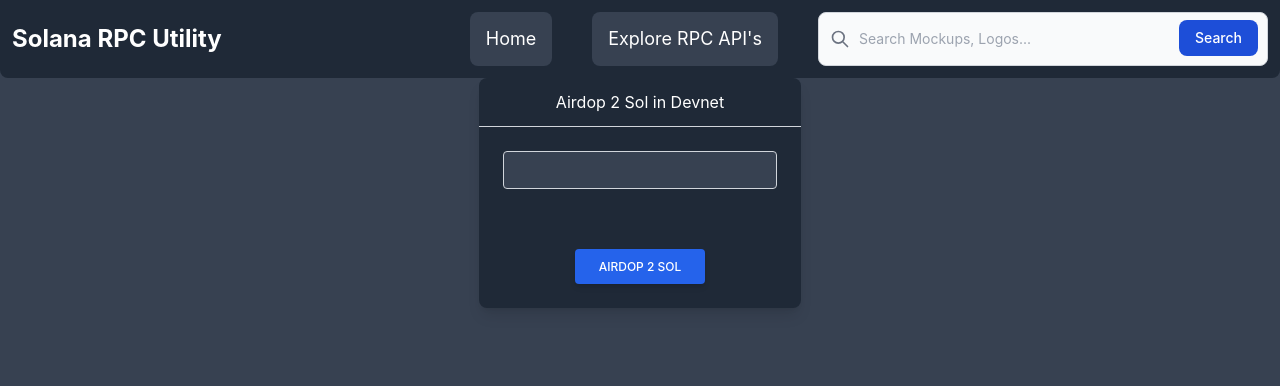
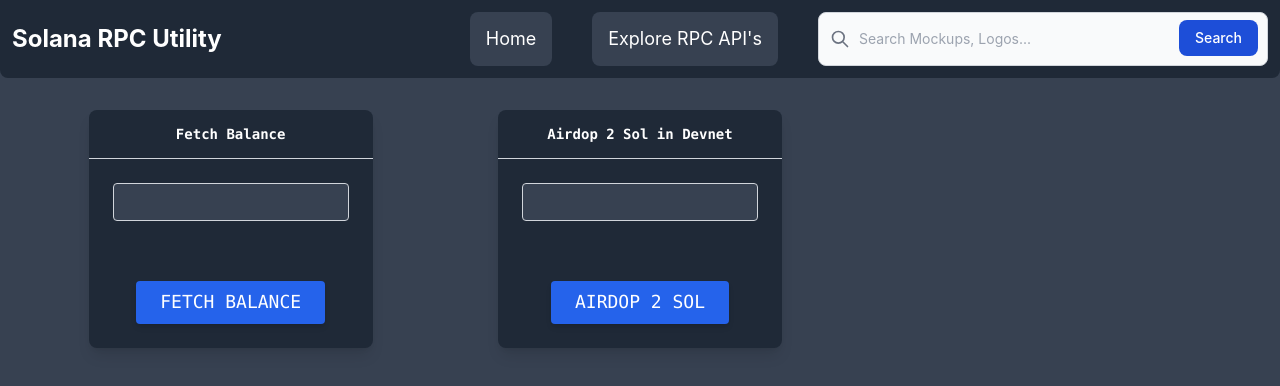
Before and after one commit to yogeshsingh2672000/solana-utility-functions, a React (Create React App) app: page / in a window 1280 px wide. Shown: the top 386 px of the page. Built offline with nearby package versions, Linux system fonts and the light colour scheme; what @solana/web3.js would draw is missing.

Commit message:
refactored

```diff
--- a/src/App.tsx
+++ b/src/App.tsx
@@ -3,14 +3,14 @@
 import NavBar from './Components/NavBar/NavBar';
 import AirdropSol from './Components/Utilities/AirdropSol/AirdropDevnet';
 import GetBalance from './Components/Utilities/GetBalance/GetBalance';
+import Utilities from './Components/Utilities/Utilities';
 
 function App() {
 
   return (
     <div className="App">
       <NavBar />
-      {/* <GetBalance /> */}
-      <AirdropSol />
+      <Utilities />
     </div>
   );
 }
--- a/src/Components/Utilities/AirdropSol/AirdropDevnet.tsx
+++ b/src/Components/Utilities/AirdropSol/AirdropDevnet.tsx
@@ -29,15 +29,15 @@
     return (
         <>
             <div className="flex justify-center">
-                <div className="block rounded-lg shadow-lg bg-[#1F2937] max-w-sm text-center">
+                <div className="block rounded-lg shadow-lg bg-[#1F2937] text-center">
                     <div className="py-3 px-6 border-b border-gray-300 text-white">
                         Airdop 2 Sol in Devnet
                     </div>
                     <div className="p-6">
-                        <input type="text" onChange={handleChange} value={walletAddress} className="w-full bg-[#374151] rounded form-control block w-full px-3 py-1.5 mb-3 text-base font-normal text-white bg-clip-padding border border-solid border-gray-300 rounded transition ease-in-out m-0 focus:border-blue-600 focus:outline-none" />
+                        <input type="text" onChange={handleChange} value={walletAddress} className="w-[300px] bg-[#374151] rounded form-control block w-full px-3 py-1.5 mb-3 text-base font-normal text-white bg-clip-padding border border-solid border-gray-300 rounded transition ease-in-out m-0 focus:border-blue-600 focus:outline-none" />
                     </div>
                     <div className="p-6">
-                        <button onClick={handleClick} disabled={loading} type="button" className=" inline-block px-6 py-2.5 bg-blue-600 text-white font-medium text-xs leading-tight uppercase rounded shadow-md hover:bg-blue-700 hover:shadow-lg focus:bg-blue-700 focus:shadow-lg focus:outline-none focus:ring-0 active:bg-blue-800 active:shadow-lg transition duration-150 ease-in-out">Airdop 2 Sol</button>
+                        <button onClick={handleClick} disabled={loading} type="button" className=" inline-block px-6 py-2.5 bg-blue-600 text-white font-medium text-lg leading-tight uppercase rounded shadow-md hover:bg-blue-700 hover:shadow-lg focus:bg-blue-700 focus:shadow-lg focus:outline-none focus:ring-0 active:bg-blue-800 active:shadow-lg transition duration-150 ease-in-out">Airdop 2 Sol</button>
                     </div>
                 </div>
             </div>
--- a/src/Components/Utilities/GetBalance/GetBalance.tsx
+++ b/src/Components/Utilities/GetBalance/GetBalance.tsx
@@ -34,10 +34,10 @@
                         Fetch Balance
                     </div>
                     <div className="p-6">
-                        <input type="text" onChange={handleChange} value={walletAddress} className="w-full bg-[#374151] rounded form-control block w-full px-3 py-1.5 mb-3 text-base font-normal text-white bg-clip-padding border border-solid border-gray-300 rounded transition ease-in-out m-0 focus:border-blue-600 focus:outline-none" />
+                        <input type="text" onChange={handleChange} value={walletAddress} className="w-[300px] bg-[#374151] rounded form-control block w-full px-3 py-1.5 mb-3 text-base font-normal text-white bg-clip-padding border border-solid border-gray-300 rounded transition ease-in-out m-0 focus:border-blue-600 focus:outline-none" />
                     </div>
                     <div className="p-6">
-                        <button onClick={handleClick} disabled={loading} type="button" className=" inline-block px-6 py-2.5 bg-blue-600 text-white font-medium text-xs leading-tight uppercase rounded shadow-md hover:bg-blue-700 hover:shadow-lg focus:bg-blue-700 focus:shadow-lg focus:outline-none focus:ring-0 active:bg-blue-800 active:shadow-lg transition duration-150 ease-in-out">Fetch Balance</button>
+                        <button onClick={handleClick} disabled={loading} type="button" className=" inline-block px-6 py-2.5 bg-blue-600 text-white font-medium text-lg leading-tight uppercase rounded shadow-md hover:bg-blue-700 hover:shadow-lg focus:bg-blue-700 focus:shadow-lg focus:outline-none focus:ring-0 active:bg-blue-800 active:shadow-lg transition duration-150 ease-in-out">Fetch Balance</button>
                     </div>
                 </div>
             </div>
--- /dev/null
+++ b/src/Components/Utilities/Utilities.tsx
@@ -0,0 +1,15 @@
+import AirdropSol from "./AirdropSol/AirdropDevnet";
+import GetBalance from "./GetBalance/GetBalance";
+
+export default function Utilities() {
+    return (
+        <>
+            <div className="relative rounded-xl overflow-auto p-8">
+                <div className="grid grid-cols-3 gap-3 font-mono text-white text-sm text-center font-bold leading-6 bg-stripes-fuchsia rounded-lg">
+                    <GetBalance />
+                    <AirdropSol />
+                </div>
+            </div>
+        </>
+    )
+}
```
